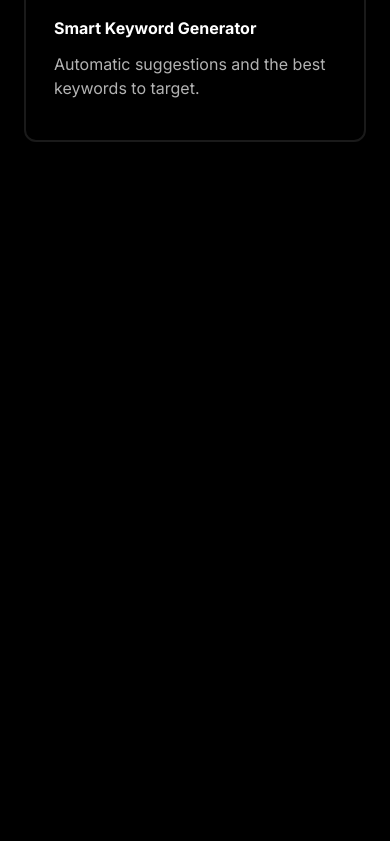
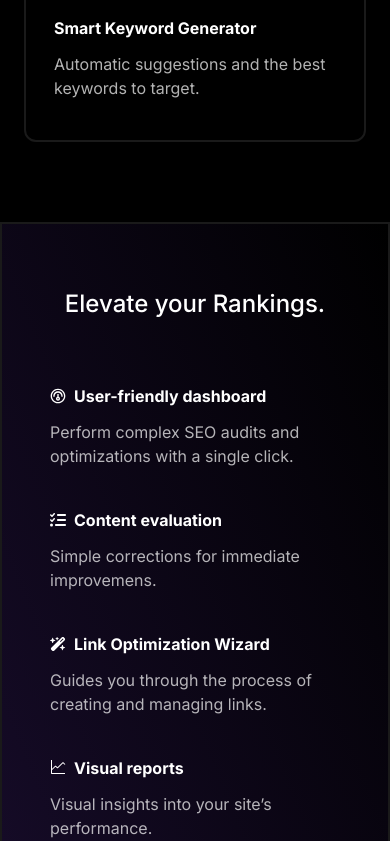
Before and after one commit to subodhGalande/AI-Startup-Landing-Page, a React (Vite) app: page / in a window 390 px wide. Shown: the part 2794-3635 px from the top of the page. Before the commit the page ends 2936 px from the top, so only its background shows below. Built offline with nearby package versions, Linux system fonts and the light colour scheme.

Commit message:
add: features and highlights mobile

```diff
--- a/src/App.jsx
+++ b/src/App.jsx
@@ -1,6 +1,7 @@
 import Hero from "./Components/hero";
 import Navbar from "./Components/navbar";
 import Highlights from "./Components/highlights";
+import Rankings from "./Components/rankings";
 
 function App() {
   return (
@@ -8,6 +9,7 @@ function App() {
       <Navbar />
       <Hero />
       <Highlights />
+      <Rankings />
     </>
   );
 }
--- a/src/Components/highlights.jsx
+++ b/src/Components/highlights.jsx
@@ -33,7 +33,7 @@ const Highlights = () => {
               <div className="absolute inset-10 z-0 h-full w-11/12">
                 <img src="/userfriendly.png" />
               </div>
-              <div className="z-10 h-fit space-y-3 self-stretch text-white">
+              <div className="z-10 h-fit space-y-3 text-white">
                 <h1 className="font-bold">User-friendly dashboard</h1>
                 <p className="text-white/70">
                   Perform complex SEO audits and optimizations with a single
--- /dev/null
+++ b/src/Components/rankings.jsx
@@ -0,0 +1,67 @@
+import { CgPerformance } from "react-icons/cg";
+import { FaListCheck } from "react-icons/fa6";
+import { FaWandMagicSparkles } from "react-icons/fa6";
+import { VscGraphLine } from "react-icons/vsc";
+import { TbTargetArrow } from "react-icons/tb";
+import { PiCursorClickBold } from "react-icons/pi";
+
+const features = [
+  {
+    heading: "User-friendly dashboard",
+    desc: "Perform complex SEO audits and optimizations with a single click.",
+    icon: <CgPerformance />,
+  },
+  {
+    heading: "Content evaluation",
+    desc: "Simple corrections for immediate improvemens.",
+    icon: <FaListCheck />,
+  },
+  {
+    heading: "Link Optimization Wizard",
+    desc: "Guides you through the process of creating and managing links.",
+    icon: <FaWandMagicSparkles />,
+  },
+  {
+    heading: "Visual reports",
+    desc: "Visual insights into your site’s performance.",
+    icon: <VscGraphLine />,
+  },
+  {
+    heading: "SEO goal setting",
+    desc: "Helps you set and achieve SEO goals with guided assistance.",
+    icon: <TbTargetArrow />,
+  },
+  {
+    heading: "One-click optimization",
+    desc: "Perform complex SEO audits and optimizations with a single click.",
+    icon: <PiCursorClickBold />,
+  },
+];
+
+const Rankings = () => {
+  return (
+    <>
+      <div className="relative mt-20 flex h-fit w-full flex-col justify-start gap-y-16 border-2 border-white/10 px-12 py-16">
+        <div className="absolute inset-0 z-0 h-full w-full bg-gradient-to-bl from-transparent to-[#190D2E]"></div>
+        <h2 className="z-10 text-center text-2xl font-medium text-white">
+          Elevate your Rankings.
+        </h2>
+        <div className="z-10">
+          <ul className="space-y-10">
+            {features.map((item, index) => (
+              <li key={index}>
+                <div className="z-10 flex h-fit items-center gap-x-2 text-white">
+                  {item.icon}
+                  <h1 className="font-bold">{item.heading}</h1>
+                </div>
+                <p className="pt-3 text-white/70">{item.desc}</p>
+              </li>
+            ))}
+          </ul>
+        </div>
+      </div>
+    </>
+  );
+};
+
+export default Rankings;
```
